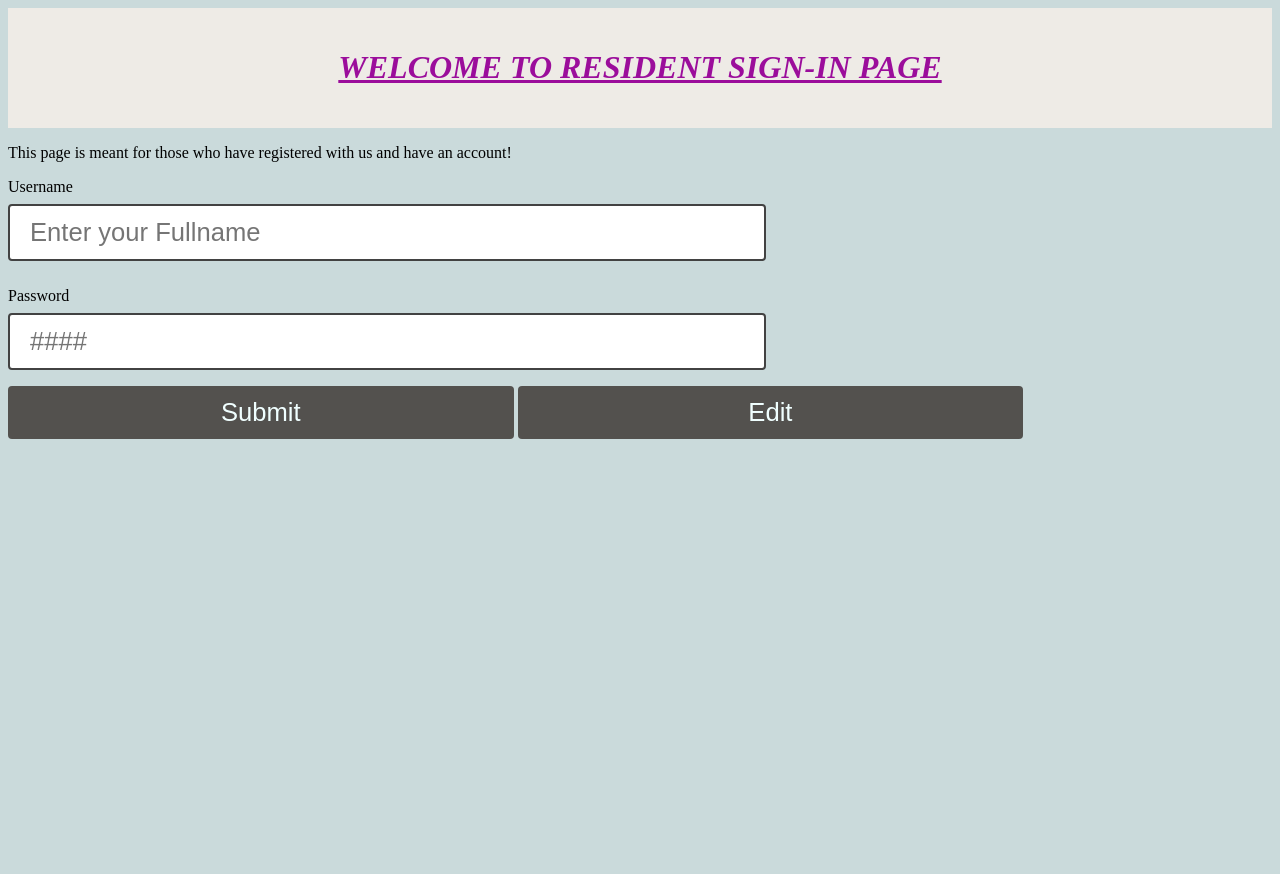
After one commit to 169975/class_project, a PHP site: page /sign_in.html in a window 1280 px wide. The commit adds this page. Run offline with PHP 8.4, Linux system fonts and the light colour scheme.

Commit message:
I have added a sign in web page

```diff
--- a/CSS/formStyle.css
+++ b/CSS/formStyle.css
@@ -12,7 +12,7 @@
     margin: 8px 0;
 }
 
-input[type=submit]{
+input[type=submit],[type=reset]{
     width: 40%;
     padding: 12px 20px;
     font-size: 1.6em;
--- a/CSS/style.css
+++ b/CSS/style.css
@@ -1,5 +1,5 @@
 @import url('codeStructureStyle.css');
 @import url('TableStyle.css');
-@import url('formStyle.css');
+@import url('formstyle.css');
 @import url('ContentStyle.css');
 @import url('navigationStyle.css');
--- /dev/null
+++ b/sign_in.html
@@ -0,0 +1,55 @@
+<!DOCTYPE html>
+<html lang="en">
+<head>
+    <meta charset="UTF-8">
+    <meta name="viewport" content="width=device-width, initial-scale=1.0">
+    <title>Sign In</title>
+    <link rel="stylesheet" href="CSS/style.css">
+
+</head>
+<body>
+
+
+    <div class="topheading">
+        <h1>Welcome to resident sign-in page</h1>
+    </div>
+    <p>This page is meant for those who have registered with us and have an account!</p>
+
+
+
+
+    <form action="" method="post" class="clientDetails">
+        <label for="un">Username</label><br>
+        <input type="text" id="un"
+        placeholder="Enter your Fullname" required> <br><br>
+
+        <label for="pw">Password</label><br>
+        <input type="password" id="pw" maxlength="4"
+        placeholder="####" required><br>
+
+        <input type="submit" value="Submit">
+        <input type="reset" value="Edit">
+
+
+
+
+
+
+
+
+
+
+
+
+
+
+
+
+
+    </form>
+
+
+
+
+</body>
+</html>
```
